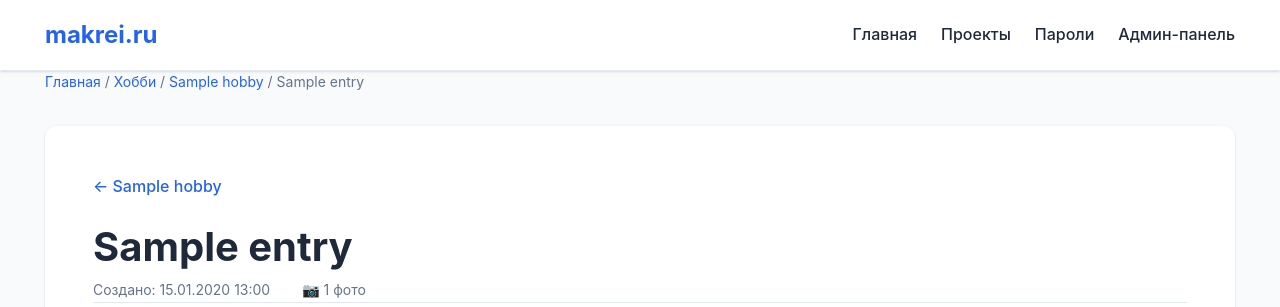
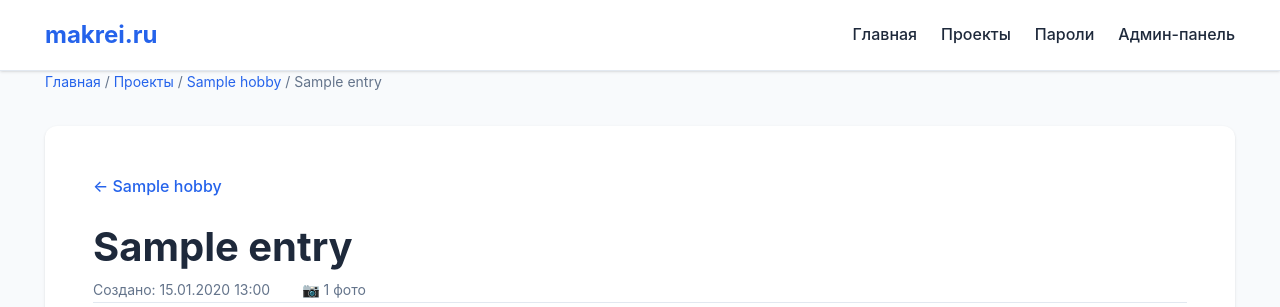
Before and after one commit to makreevds/makrei_online, a Django app: a page that uses templates/hobbies/entry_detail.html in a window 1280 px wide. Shown: the top 307 px of the page. Run offline with Django 5.2, Linux system fonts and the light colour scheme; tables that the repository leaves empty hold one stand-in row (values such as "Sample post"); grey boxes marked "Sample" are stand-in pictures.

Commit message:
Refactor hobby-related terminology to projects
- Updated model, view, and template references from "hobby" to "project" to reflect a shift in focus.
- Adjusted admin interface descriptions and help texts accordingly.
- Modified CSS comments and class names to align with the new project terminology.
- Ensured breadcrumb navigation and detail views are consistent with the new project context.

```diff
--- a/hobbies/admin.py
+++ b/hobbies/admin.py
@@ -1,4 +1,4 @@
-"""Административный интерфейс для моделей хобби."""
+"""Административный интерфейс для моделей проектов."""
 from django.contrib import admin
 from django.utils.html import format_html
 from typing import Optional
@@ -30,7 +30,7 @@ class HobbyAdmin(admin.ModelAdmin):
     )
 
     def entry_count(self, obj: Hobby) -> int:
-        """Возвращает количество постов для хобби."""
+        """Возвращает количество постов для проекта."""
         return obj.entries.count()
     entry_count.short_description = 'Постов'
 
@@ -55,7 +55,7 @@ class EntryImageInline(admin.TabularInline):
 
 
 class EntryInline(admin.TabularInline):
-    """Инлайн-редактирование постов в админке хобби."""
+    """Инлайн-редактирование постов в админке проекта."""
 
     model = Entry
     extra = 0
--- a/hobbies/models.py
+++ b/hobbies/models.py
@@ -1,4 +1,4 @@
-"""Модели для управления хобби и постами."""
+"""Модели для управления проектами и постами."""
 from django.db import models
 from django.urls import reverse
 from typing import Optional
@@ -6,15 +6,15 @@ from typing import Optional
 
 class Hobby(models.Model):
     """
-    Модель хобби.
+    Модель проекта.
 
-    Хранит информацию о каждом хобби пользователя.
+    Хранит информацию о каждом проекте пользователя.
     """
 
     title = models.CharField(
         max_length=200,
         verbose_name='Название',
-        help_text='Название вашего хобби'
+        help_text='Название вашего проекта'
     )
     slug = models.SlugField(
         max_length=200,
@@ -25,14 +25,14 @@ class Hobby(models.Model):
     description = models.TextField(
         blank=True,
         verbose_name='Описание',
-        help_text='Краткое описание хобби'
+        help_text='Краткое описание проекта'
     )
     image = models.ImageField(
         upload_to='hobbies/',
         blank=True,
         null=True,
         verbose_name='Изображение',
-        help_text='Изображение для хобби'
+        help_text='Изображение для проекта'
     )
     created_at = models.DateTimeField(
         auto_now_add=True,
@@ -45,17 +45,17 @@ class Hobby(models.Model):
     )
 
     class Meta:
-        verbose_name = 'Хобби'
-        verbose_name_plural = 'Хобби'
+        verbose_name = 'Проект'
+        verbose_name_plural = 'Проекты'
         ordering = ['-created_at']
         db_table = 'hobbies'
 
     def __str__(self) -> str:
-        """Возвращает строковое представление хобби."""
+        """Возвращает строковое представление проекта."""
         return self.title
 
     def get_absolute_url(self) -> str:
-        """Возвращает URL для детального просмотра хобби."""
+        """Возвращает URL для детального просмотра проекта."""
         return reverse('hobbies:detail', kwargs={'slug': self.slug})
 
 
@@ -63,14 +63,14 @@ class Entry(models.Model):
     """
     Модель поста.
 
-    Хранит посты, связанные с хобби.
+    Хранит посты, связанные с проектами.
     """
 
     hobby = models.ForeignKey(
         Hobby,
         on_delete=models.CASCADE,
         related_name='entries',
-        verbose_name='Хобби',
+        verbose_name='Проект',
         db_index=True
     )
     title = models.CharField(
--- a/hobbies/views.py
+++ b/hobbies/views.py
@@ -1,4 +1,4 @@
-"""Представления для отображения хобби и постов."""
+"""Представления для отображения проектов и постов."""
 from typing import Optional
 from django.shortcuts import render, get_object_or_404
 from django.views.generic import ListView, DetailView
@@ -10,9 +10,9 @@ from .models import Hobby, Entry
 
 class HobbyListView(ListView):
     """
-    Список всех хобби.
+    Список всех проектов.
 
-    Отображает все хобби пользователя с количеством постов.
+    Отображает все проекты пользователя с количеством постов.
     """
 
     model = Hobby
@@ -21,7 +21,7 @@ class HobbyListView(ListView):
     paginate_by = 12
 
     def get_queryset(self) -> QuerySet[Hobby]:
-        """Возвращает список хобби с количеством постов."""
+        """Возвращает список проектов с количеством постов."""
         return Hobby.objects.annotate(
             entries_count=Count('entries')
         ).prefetch_related('entries').order_by('-created_at')
@@ -29,9 +29,9 @@ class HobbyListView(ListView):
 
 class HobbyDetailView(DetailView):
     """
-    Детальный просмотр хобби.
+    Детальный просмотр проекта.
 
-    Отображает информацию о хобби и все связанные посты.
+    Отображает информацию о проекте и все связанные посты.
     """
 
     model = Hobby
@@ -40,7 +40,7 @@ class HobbyDetailView(DetailView):
     slug_url_kwarg = 'slug'
 
     def get_queryset(self) -> QuerySet[Hobby]:
-        """Возвращает хобби с предзагруженными постами."""
+        """Возвращает проекты с предзагруженными постами."""
         return Hobby.objects.prefetch_related('entries')
 
     def get_context_data(self, **kwargs) -> dict:
@@ -48,7 +48,7 @@ class HobbyDetailView(DetailView):
         context = super().get_context_data(**kwargs)
         hobby = self.get_object()
 
-        # Получаем все посты для хобби, отсортированные по дате (свежие сверху)
+        # Получаем все посты для проекта, отсортированные по дате (свежие сверху)
         # Используем prefetch_related для оптимизации запросов к изображениям
         entries = hobby.entries.all().prefetch_related(
             'images'
@@ -71,11 +71,11 @@ class EntryDetailView(DetailView):
     pk_url_kwarg = 'pk'
 
     def get_queryset(self) -> QuerySet[Entry]:
-        """Возвращает пост с предзагруженным хобби и изображениями."""
+        """Возвращает пост с предзагруженным проектом и изображениями."""
         return Entry.objects.select_related('hobby').prefetch_related('images')
 
     def get_object(self, queryset: Optional[QuerySet[Entry]] = None) -> Entry:
-        """Получает пост по slug хобби и pk поста."""
+        """Получает пост по slug проекта и pk поста."""
         hobby_slug = self.kwargs.get('slug')
         pk = self.kwargs.get(self.pk_url_kwarg)
 
@@ -91,7 +91,7 @@ class EntryDetailView(DetailView):
         # Получаем изображения поста, отсортированные по порядку
         context['images'] = entry.images.all().order_by('order', 'created_at')
 
-        # Получаем предыдущий и следующий посты того же хобби
+        # Получаем предыдущий и следующий посты того же проекта
         all_entries = entry.hobby.entries.order_by('-created_at')
         entry_list = list(all_entries)
 
--- a/static/style.css
+++ b/static/style.css
@@ -136,7 +136,7 @@ h3 {
     margin-bottom: 2rem;
 }
 
-/* Сетка хобби */
+/* Сетка проектов */
 .hobbies-grid {
     display: grid;
     grid-template-columns: repeat(auto-fill, minmax(300px, 1fr));
@@ -144,7 +144,7 @@ h3 {
     margin-top: 0rem;
 }
 
-/* Карточка хобби */
+/* Карточка проекта */
 .hobby-card {
     background-color: var(--card-bg);
     border-radius: 0.75rem;
@@ -216,7 +216,7 @@ h3 {
     font-weight: 500;
 }
 
-/* Детальная страница хобби */
+/* Детальная страница проекта */
 .hobby-image-large {
     width: 100%;
     max-height: 400px;
--- a/templates/hobbies/entry_detail.html
+++ b/templates/hobbies/entry_detail.html
@@ -7,7 +7,7 @@
 <div class="entry-detail">
     <nav class="breadcrumb">
         <a href="{% url 'index' %}">Главная</a> /
-        <a href="{% url 'hobbies:list' %}">Хобби</a> /
+        <a href="{% url 'hobbies:list' %}">Проекты</a> /
         <a href="{% url 'hobbies:detail' entry.hobby.slug %}">{{ entry.hobby.title }}</a> /
         <span>{{ entry.title }}</span>
     </nav>
--- a/templates/hobbies/hobby_detail.html
+++ b/templates/hobbies/hobby_detail.html
@@ -1,7 +1,7 @@
 {% extends 'base.html' %}
 {% load hobbies_tags %}
 
-{% block title %}{{ hobby.title }} - Мои Хобби{% endblock %}
+{% block title %}{{ hobby.title }} - Мои Проекты{% endblock %}
 
 {% block content %}
 <div class="hobby-detail-header">
@@ -58,7 +58,7 @@
 </div>
 {% else %}
 <div class="empty-state">
-    <p>Пока нет постов для этого хобби. <a href="{% url 'admin:index' %}">Добавьте первый пост в админ-панели</a>.</p>
+    <p>Пока нет постов для этого проекта. <a href="{% url 'admin:index' %}">Добавьте первый пост в админ-панели</a>.</p>
 </div>
 {% endif %}
 {% endblock %}
--- a/templates/hobbies/hobby_list.html
+++ b/templates/hobbies/hobby_list.html
@@ -48,7 +48,7 @@
 
 {% else %}
 <div class="empty-state">
-    <p>Пока нет хобби. <a href="{% url 'admin:index' %}">Добавьте первое хобби в админ-панели</a>.</p>
+    <p>Пока нет проектов. <a href="{% url 'admin:index' %}">Добавьте первый проект в админ-панели</a>.</p>
 </div>
 {% endif %}
 {% endblock %}
```
